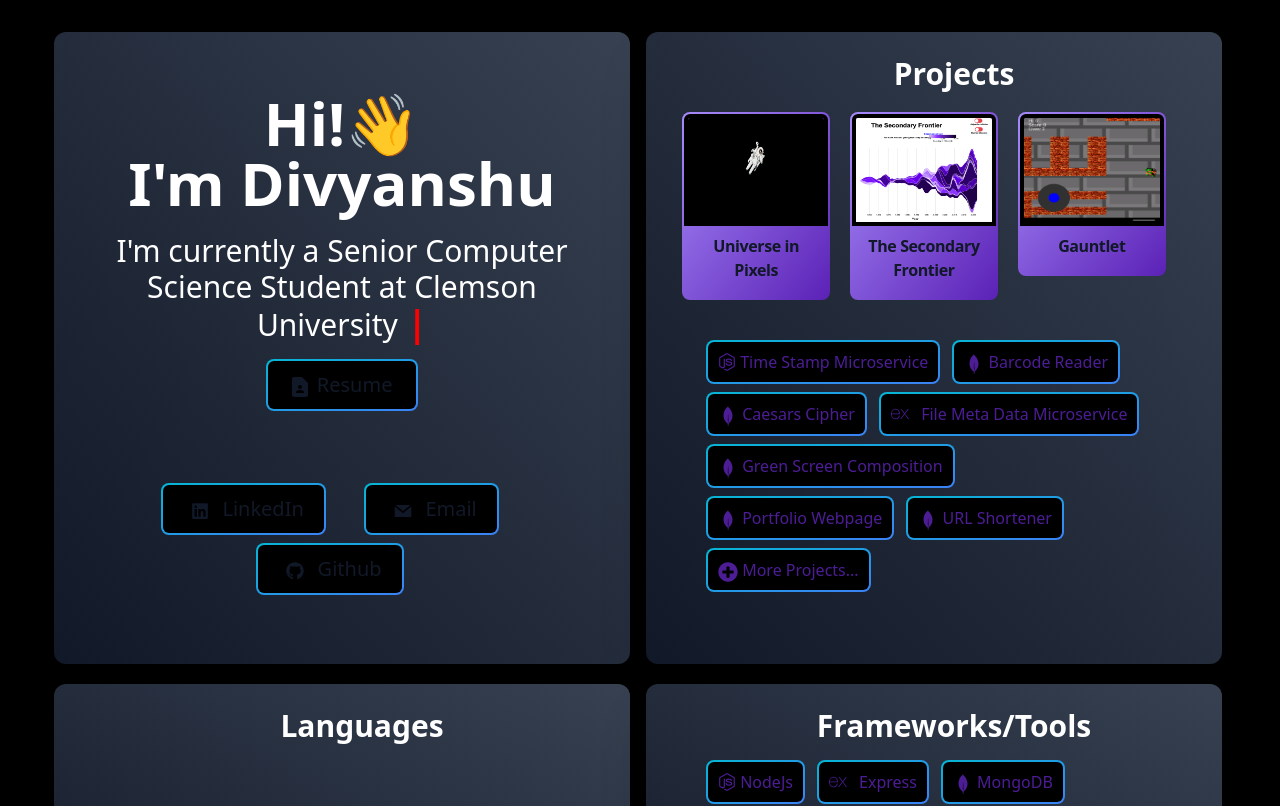
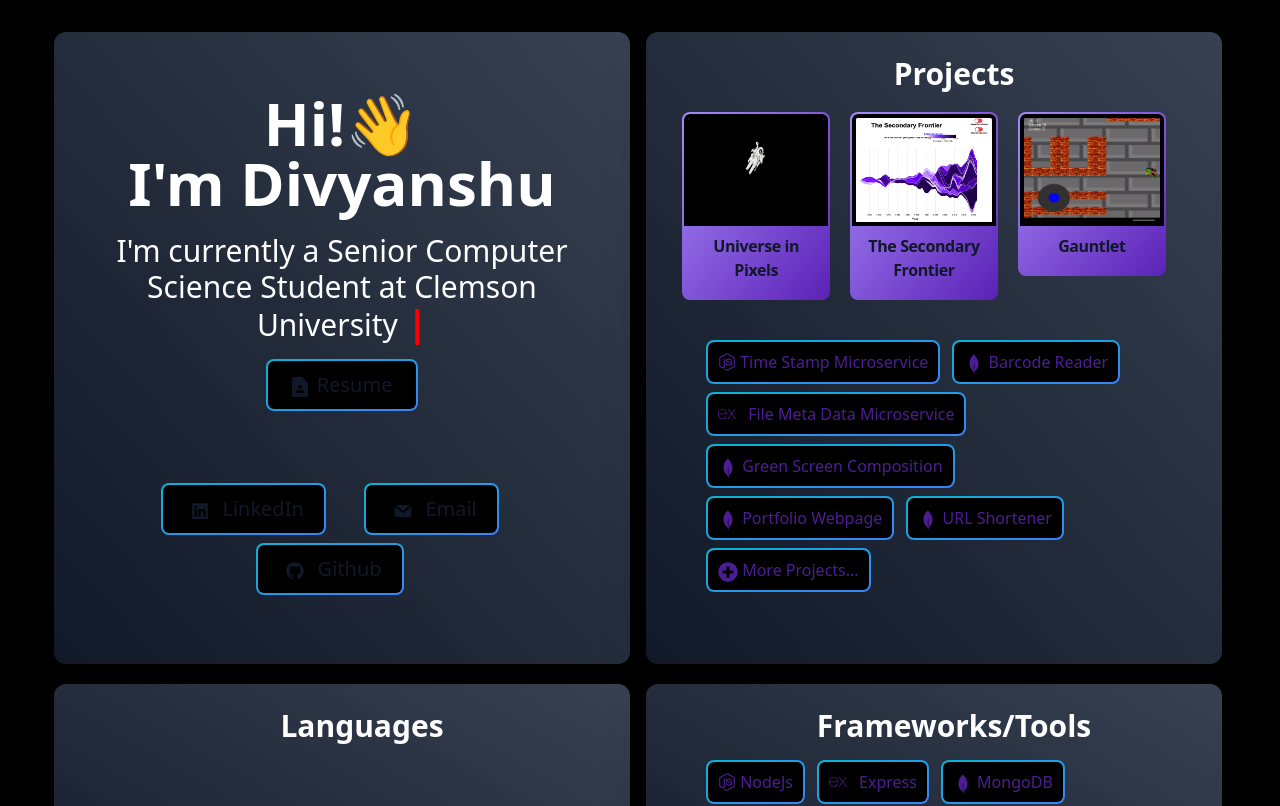
Before and after one commit to divpatel10/divyanshupatel.me, a React (Create React App) app: page / in a window 1280 px wide. Shown: the top 806 px of the page. Built offline with nearby package versions, Linux system fonts and the light colour scheme; the HTML template or start-up script is replaced by a standard one.

Commit message:
Project update

```diff
--- a/src/components/Projects.js
+++ b/src/components/Projects.js
@@ -11,6 +11,7 @@ function Projects() {
     const PROJECT_TIMESTAMP = "https://div-timestamp-microservice.herokuapp.com/"
     const PROJECT_FILE_METADATA = "https://file-mta-dta.herokuapp.com"
     const PROJECT_URL_SHORTENER = "https://u-r-lshrtner.herokuapp.com"
+
     return (
 
         <div className="flex flex-col items-center justify-between text-center p-6 from-gray-700 to-gray-900 bg-gradient-to-bl text-white shadow-2xl rounded-xl mb-8 mt-8 flex-1 md:mb-0 md:w-[45%] md:-ml-1 sm:flex-initial">
@@ -32,7 +33,6 @@ function Projects() {
 
                     <Tags title="Time Stamp Microservice" onclick={PROJECT_TIMESTAMP} icon={<FaNodeJs className="inline-block text-lg -mt-1" />} />
                     <Tags title="Barcode Reader" icon={<SiMongodb className="inline-block text-xl" />} />
-                    <Tags title="Caesars Cipher" icon={<SiMongodb className="inline-block text-xl" />} />
                     <Tags title="File Meta Data Microservice" onclick={PROJECT_FILE_METADATA} icon={<SiExpress className="inline-block text-lg mr-2 -mt-1" />} />
                     <Tags title="Green Screen Composition" icon={<SiMongodb className="inline-block text-xl" />} />
                     <Tags title="Portfolio Webpage" icon={<SiMongodb className="inline-block text-xl" />} />
```
